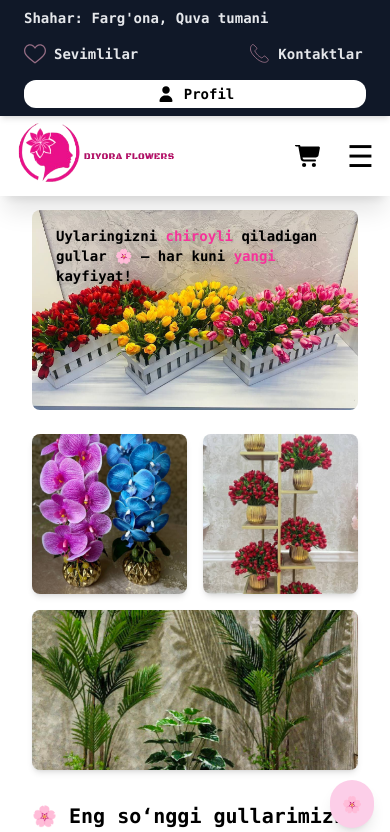
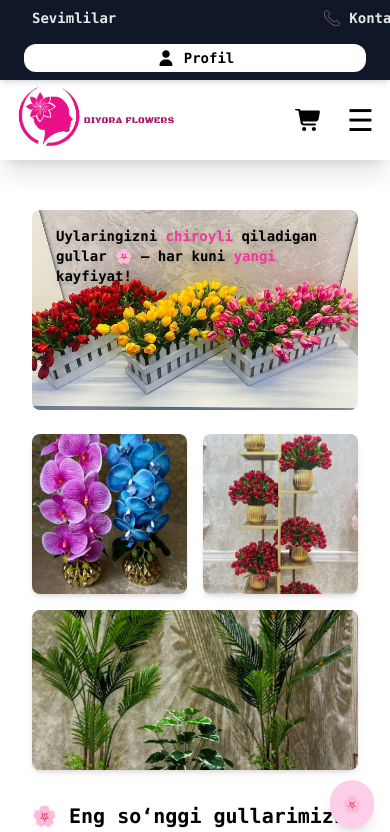
Before and after one commit to bugname7/flowers, a Next.js app: page / in a window 390 px wide. Shown: the top 832 px of the page. Built offline with nearby package versions, Linux system fonts and the light colour scheme.

Commit message:
update env

```diff
--- a/src/app/components/Navbar.tsx
+++ b/src/app/components/Navbar.tsx
@@ -66,7 +66,7 @@ export default function Navbar() {
 
   return (
     <>
-      <nav className="fixed mb-30 top-29 md:top-11   left-0 w-full z-50  from-pink-200 to-pink-700 shadow-xl backdrop-blur-xl">
+      <nav className="fixed mb-30 top-20 md:top-11   left-0 w-full z-50  from-pink-200 to-pink-700 shadow-xl backdrop-blur-xl">
         <div className="container mx-auto px-4 flex justify-between items-center h-[80px] relative ">
           <Link href="/" className="flex items-center" onClick={handleLinkClick}>
             <Image
--- a/src/app/components/TopBar.tsx
+++ b/src/app/components/TopBar.tsx
@@ -12,14 +12,10 @@ export default function Topbar() {
       {/* Fixed topbar */}
       <div className="fixed top-0 left-0 w-full bg-gray-900 text-gray-200 text-sm z-[60] shadow-md backdrop-blur-md">
         <div className="container mx-auto flex flex-col md:flex-row justify-between px-6 py-2 gap-4 md:gap-0">
-          <div className="flex gap-2 md:gap-6 items-center">
-            <span className="font-mono font-semibold text-center">
-              Shahar: <b>Farg&apos;ona, Quva tumani</b>
-            </span>
-          </div>
+
 
           <div className="flex flex-col md:flex-row items-start md:items-center gap-4 md:gap-6 w-full md:w-auto">
-            <div className="flex flex-row gap-28 md:gap-6 lg:gap-6 order-1 md:order-none">
+            <div className="flex flex-row gap-52   md:gap-6 lg:gap-6 order-1 md:order-none">
               <Link
                 href="/likes"
                 className="hover:text-pink-400 font-mono font-semibold cursor-pointer flex gap-2 items-center relative"
```
